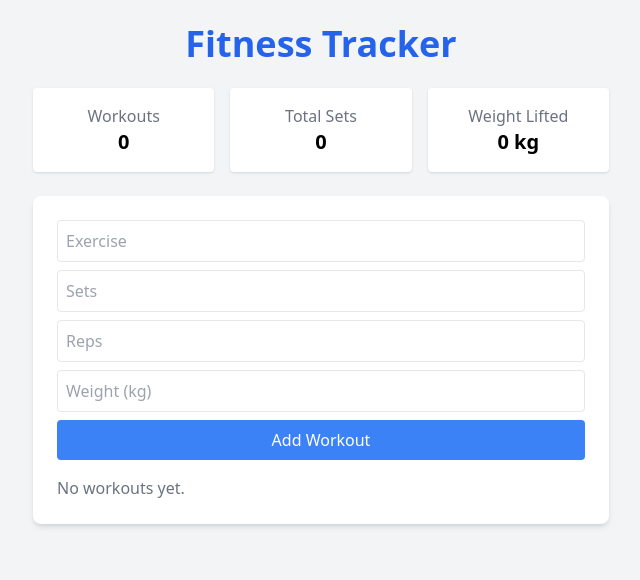
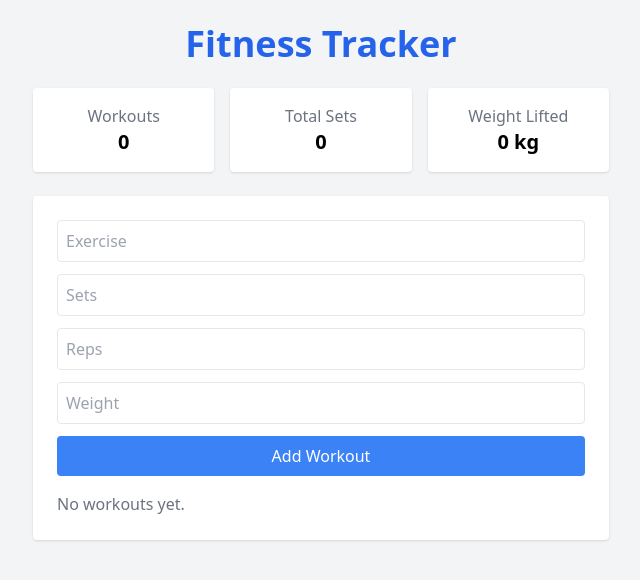
Before and after one commit to El-Moh0/Fitness-tracker, a React (Vite) app: page / in a window 1280 px wide. Shown: the top 580 px of the page, without its empty margins (319-959 px from the left). Built offline with nearby package versions, Linux system fonts and the light colour scheme.

Commit message:
resolved the Tailwind CSS configuration and installation issues to show the styling

```diff
--- a/package.json
+++ b/package.json
@@ -15,7 +15,6 @@
   },
   "devDependencies": {
     "@eslint/js": "^9.39.1",
-    "@tailwindcss/vite": "^4.2.1",
     "@types/react": "^19.2.7",
     "@types/react-dom": "^19.2.3",
     "@vitejs/plugin-react": "^5.1.1",
--- a/src/App.jsx
+++ b/src/App.jsx
@@ -6,25 +6,21 @@ import Stats from "./components/Stats";
 function App() {
   const [workouts, setWorkouts] = useState([]);
 
-  // Load workouts from LocalStorage when app starts
   useEffect(() => {
-    const storedWorkouts = JSON.parse(localStorage.getItem("workouts")) || [];
-    setWorkouts(storedWorkouts);
+    const saved = JSON.parse(localStorage.getItem("workouts")) || [];
+    setWorkouts(saved);
   }, []);
 
-  // Save workouts to LocalStorage whenever workouts change
-  useEffect(() => {
-    localStorage.setItem("workouts", JSON.stringify(workouts));
-  }, [workouts]);
-
-  // Add workout
   const addWorkout = (workout) => {
-    setWorkouts([...workouts, workout]);
+    const updatedWorkouts = [...workouts, workout];
+    setWorkouts(updatedWorkouts);
+    localStorage.setItem("workouts", JSON.stringify(updatedWorkouts));
   };
 
-  // Delete workout
   const deleteWorkout = (id) => {
-    setWorkouts(workouts.filter((workout) => workout.id !== id));
+    const updatedWorkouts = workouts.filter((w) => w.id !== id);
+    setWorkouts(updatedWorkouts);
+    localStorage.setItem("workouts", JSON.stringify(updatedWorkouts));
   };
 
   return (
@@ -33,17 +29,11 @@ function App() {
         Fitness Tracker
       </h1>
 
-      {/* Stats */}
       <Stats workouts={workouts} />
 
-      {/* Card container */}
-      <div className="w-full max-w-xl bg-white p-6 rounded-lg shadow-md">
+      <div className="bg-white p-6 rounded shadow w-full max-w-xl">
         <WorkoutForm addWorkout={addWorkout} />
-
-        <WorkoutList
-          workouts={workouts}
-          deleteWorkout={deleteWorkout}
-        />
+        <WorkoutList workouts={workouts} deleteWorkout={deleteWorkout} />
       </div>
     </div>
   );
--- a/src/components/WorkoutForm.jsx
+++ b/src/components/WorkoutForm.jsx
@@ -9,16 +9,16 @@ function WorkoutForm({ addWorkout }) {
   const handleSubmit = (e) => {
     e.preventDefault();
 
-    if (!exercise || !sets || !reps || !weight) return;
-
-    addWorkout({
+    const workout = {
       id: Date.now(),
       exercise,
       sets: Number(sets),
       reps: Number(reps),
       weight: Number(weight),
       date: new Date().toLocaleDateString(),
-    });
+    };
+
+    addWorkout(workout);
 
     setExercise("");
     setSets("");
@@ -27,7 +27,7 @@ function WorkoutForm({ addWorkout }) {
   };
 
   return (
-    <form onSubmit={handleSubmit} className="flex flex-col gap-2 mb-4">
+    <form onSubmit={handleSubmit} className="flex flex-col gap-3 mb-4">
       <input
         placeholder="Exercise"
         value={exercise}
@@ -53,13 +53,13 @@ function WorkoutForm({ addWorkout }) {
 
       <input
         type="number"
-        placeholder="Weight (kg)"
+        placeholder="Weight"
         value={weight}
         onChange={(e) => setWeight(e.target.value)}
         className="border p-2 rounded"
       />
 
-      <button className="bg-blue-500 text-white py-2 rounded hover:bg-blue-600">
+      <button className="bg-blue-500 text-white p-2 rounded">
         Add Workout
       </button>
     </form>
--- a/src/main.jsx
+++ b/src/main.jsx
@@ -1,7 +1,7 @@
 import React from "react";
 import ReactDOM from "react-dom/client";
 import App from "./App.jsx";
-import "./index.css"; // Tailwind CSS
+import "./index.css";
 
 ReactDOM.createRoot(document.getElementById("root")).render(
   <React.StrictMode>
--- a/tailwind.config.js
+++ b/tailwind.config.js
@@ -2,7 +2,7 @@
 export default {
   content: [
     "./index.html",
-    "./src/**/*.{js,jsx,ts,tsx}"
+    "./src/**/*.{js,jsx,ts,tsx}",
   ],
   theme: {
     extend: {},
--- a/vite.config.js
+++ b/vite.config.js
@@ -1,7 +1,6 @@
 import { defineConfig } from 'vite'
 import react from '@vitejs/plugin-react'
-import tailwindcss from '@tailwindcss/vite'
 
 export default defineConfig({
-  plugins: [react(), tailwindcss()],
+  plugins: [react()],
 })
```
Also changed, not shown: 1 other file (tests, documents, lock files or other folders).
